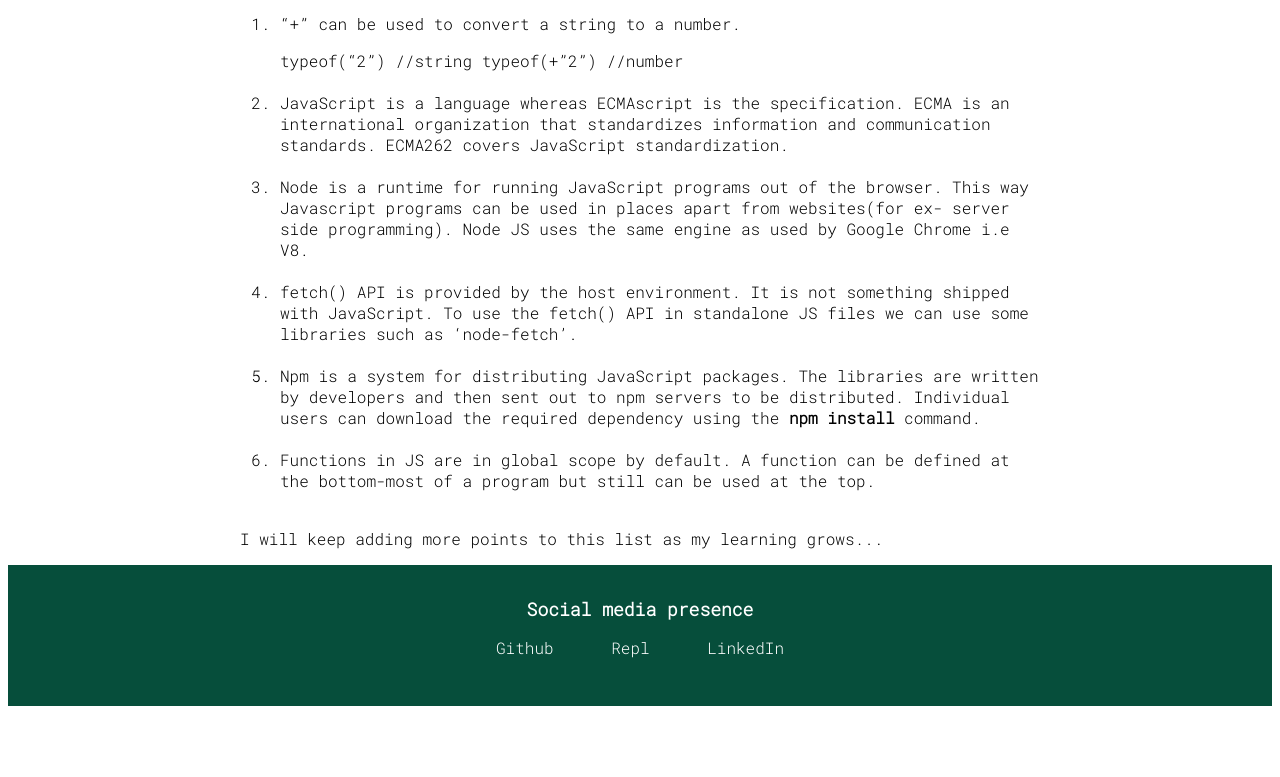
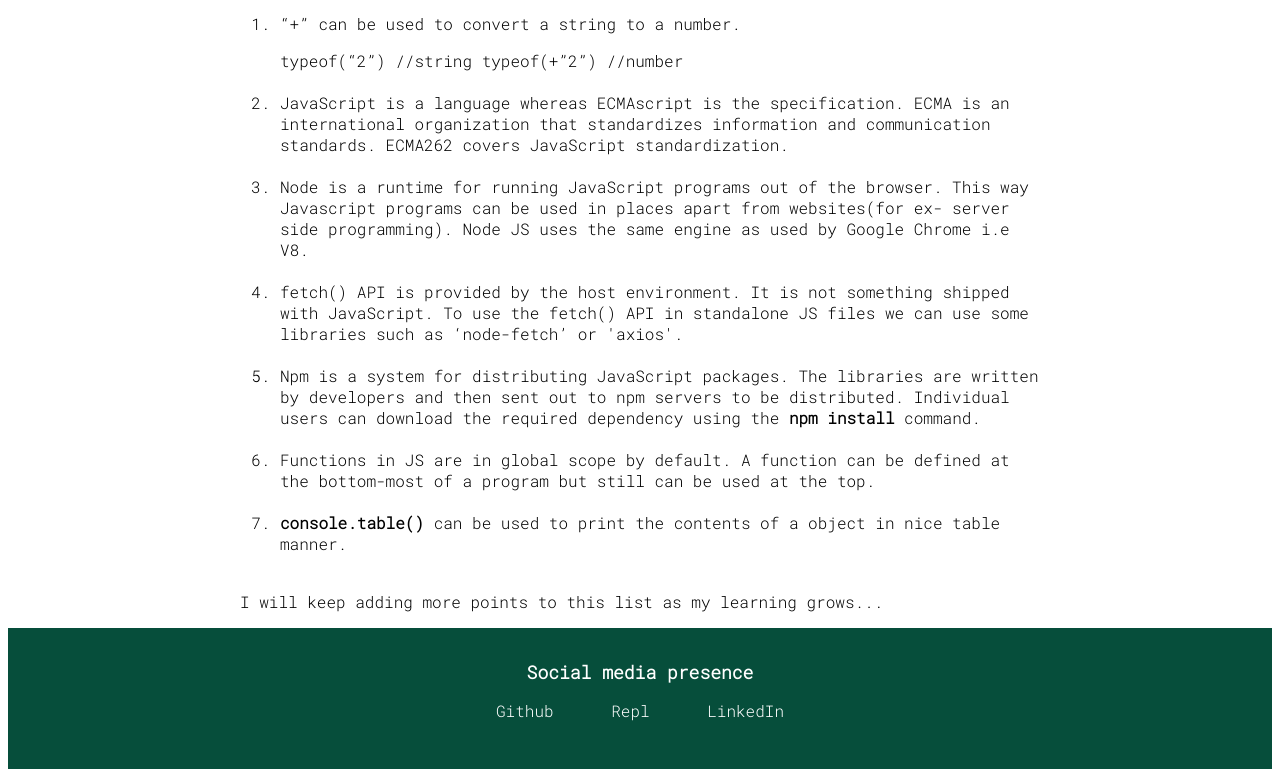
Before and after one commit to vishalg8454/portfolio, a plain HTML site: page dummyblog2.html in a window 1280 px wide. Shown: the part 657-1434 px from the top of the page. Before the commit the page ends 1371 px from the top, so only its background shows below. Drawn offline with Linux system fonts and the light colour scheme.

Commit message:
add a point

```diff
--- a/dummyblog2.html
+++ b/dummyblog2.html
@@ -63,7 +63,7 @@
             <br>
             <li>
                 fetch() API is provided by the host environment. It is not something shipped with JavaScript. To use the
-                fetch() API in standalone JS files we can use some libraries such as ‘node-fetch’.
+                fetch() API in standalone JS files we can use some libraries such as ‘node-fetch’ or 'axios'.
             </li>
             <br>
             <li>
@@ -75,6 +75,10 @@
             <li>
                 Functions in JS are in global scope by default. A function can be defined at the bottom-most of a
                 program but still can be used at the top.
+            </li>
+            <br>
+            <li>
+                <strong>console.table()</strong> can be used to print the contents of a object in nice table manner.
             </li>
             <br>
         </ol>
```
